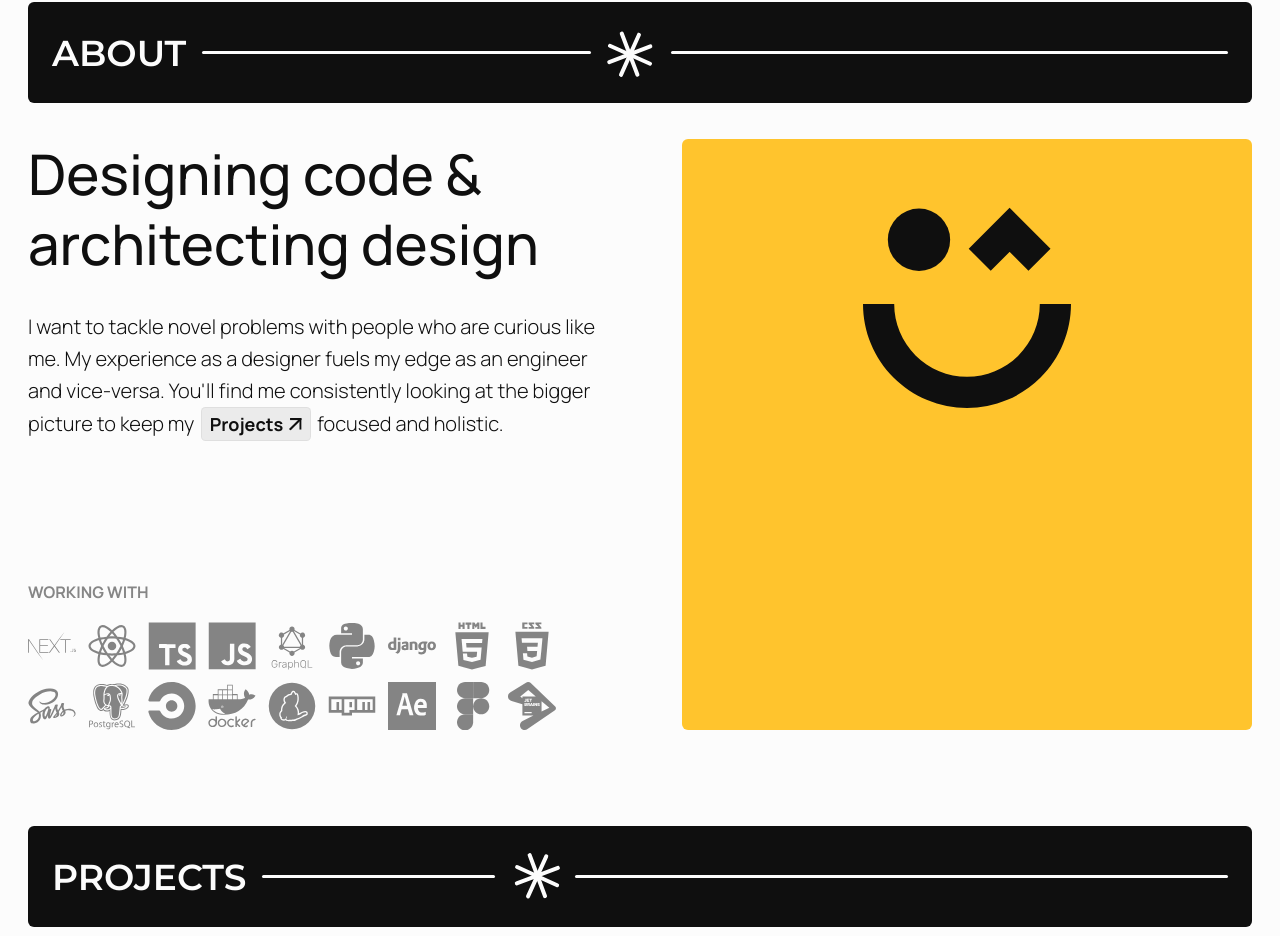
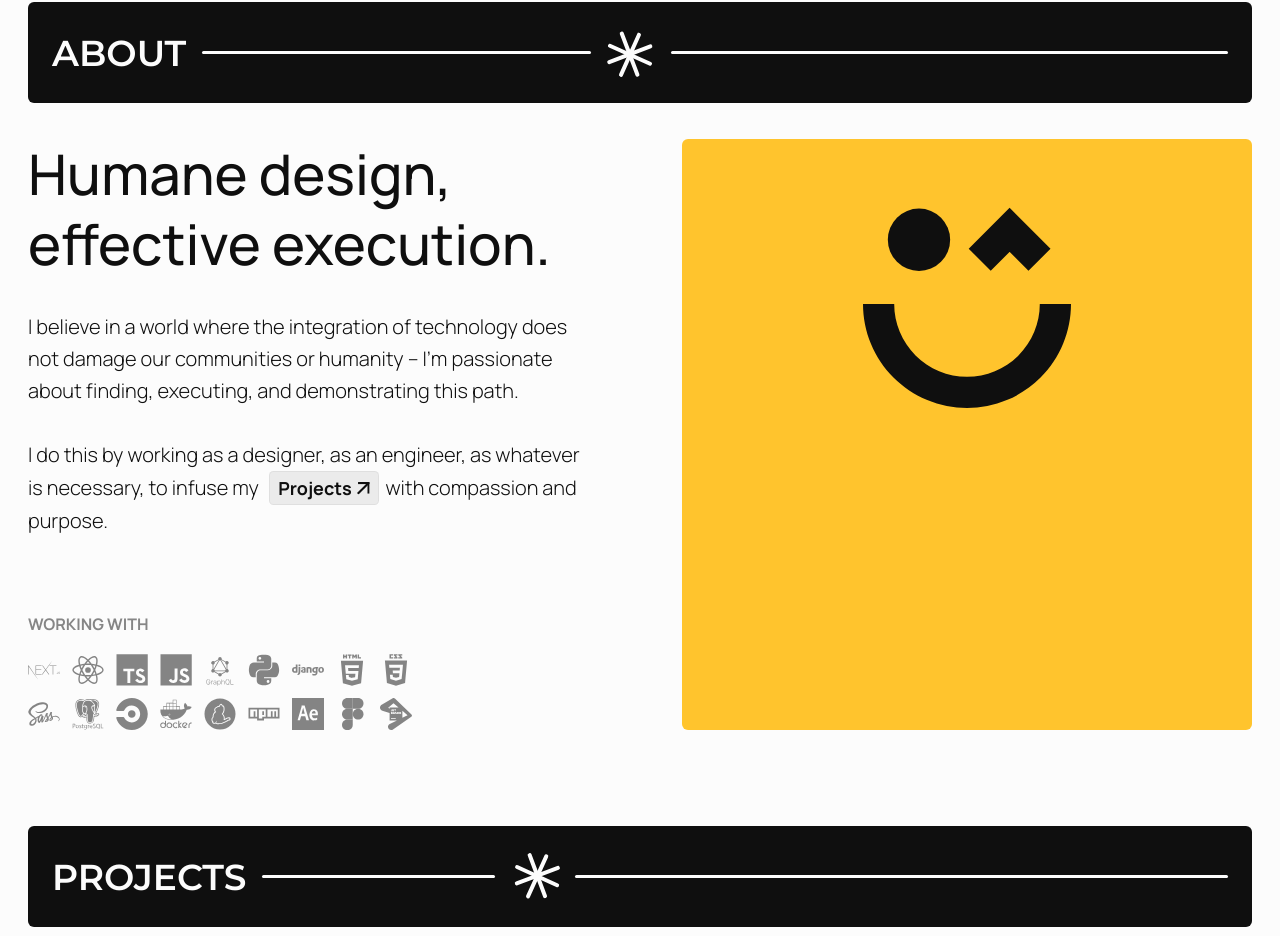
Before and after one commit to Opeyem1a/portfolio-v2, a Next.js app: page / in a window 1280 px wide. Shown: the part 858-1794 px from the top of the page. Built offline with nearby package versions, Linux system fonts and the light colour scheme.

Commit message:
rewrite about section

```diff
--- a/src/app/segments/AboutSection.tsx
+++ b/src/app/segments/AboutSection.tsx
@@ -24,15 +24,19 @@ const AboutSection = ({...props}) => {
                                 <FlexColumn gap="32px">
                                     <Text $fontSize={["3rem", "3rem", "3.5rem"]} $fontWeight={500}
                                           $lineHeight={"125%"}>
-                                        Designing code & architecting design
+                                        Humane design, effective execution.
                                     </Text>
                                     <Text $fontSize={["1.1rem", "1.25rem", "1.25rem"]} $fontWeight={300}
                                           $maxWidth="48ch">
-                                        I want to tackle novel problems with people who are curious like me. My
-                                        experience as a designer fuels my edge as an engineer and vice-versa.
-                                        You{"'"}ll find me consistently looking at the bigger picture to keep my
-                                        <InlineLink onClick={scrollToProjectsSection}>projects</InlineLink>
-                                        focused and holistic.
+                                        I believe in a world where the integration of technology does not damage our
+                                        communities or humanity -- I&apos;m passionate about finding, executing, and
+                                        demonstrating this path.
+                                    </Text>
+                                    <Text $fontSize={["1.1rem", "1.25rem", "1.25rem"]} $fontWeight={300}
+                                          $maxWidth="48ch">
+                                        I do this by working as a designer, as an engineer, as whatever is necessary,
+                                        to infuse my <InlineLink onClick={scrollToProjectsSection}>projects</InlineLink>
+                                        with compassion and purpose.
                                     </Text>
                                 </FlexColumn>
                             </FlexColumn>
--- a/src/app/segments/SkillIcons.tsx
+++ b/src/app/segments/SkillIcons.tsx
@@ -57,15 +57,16 @@ export default SkillIcons;
 
 
 const SVGWrapper = styled(FlexRow)`
-  gap: 12px;
+  gap: 0.75rem;
   flex-wrap: wrap;
+  max-width: 40ch;
 
   svg {
-    height: 3rem;
+    height: 2rem;
     opacity: 0.5;
 
     ${mobileOnly} {
-      height: 2rem;
+      height: 1.5rem;
     }
 
     &:not(:hover) {
```
